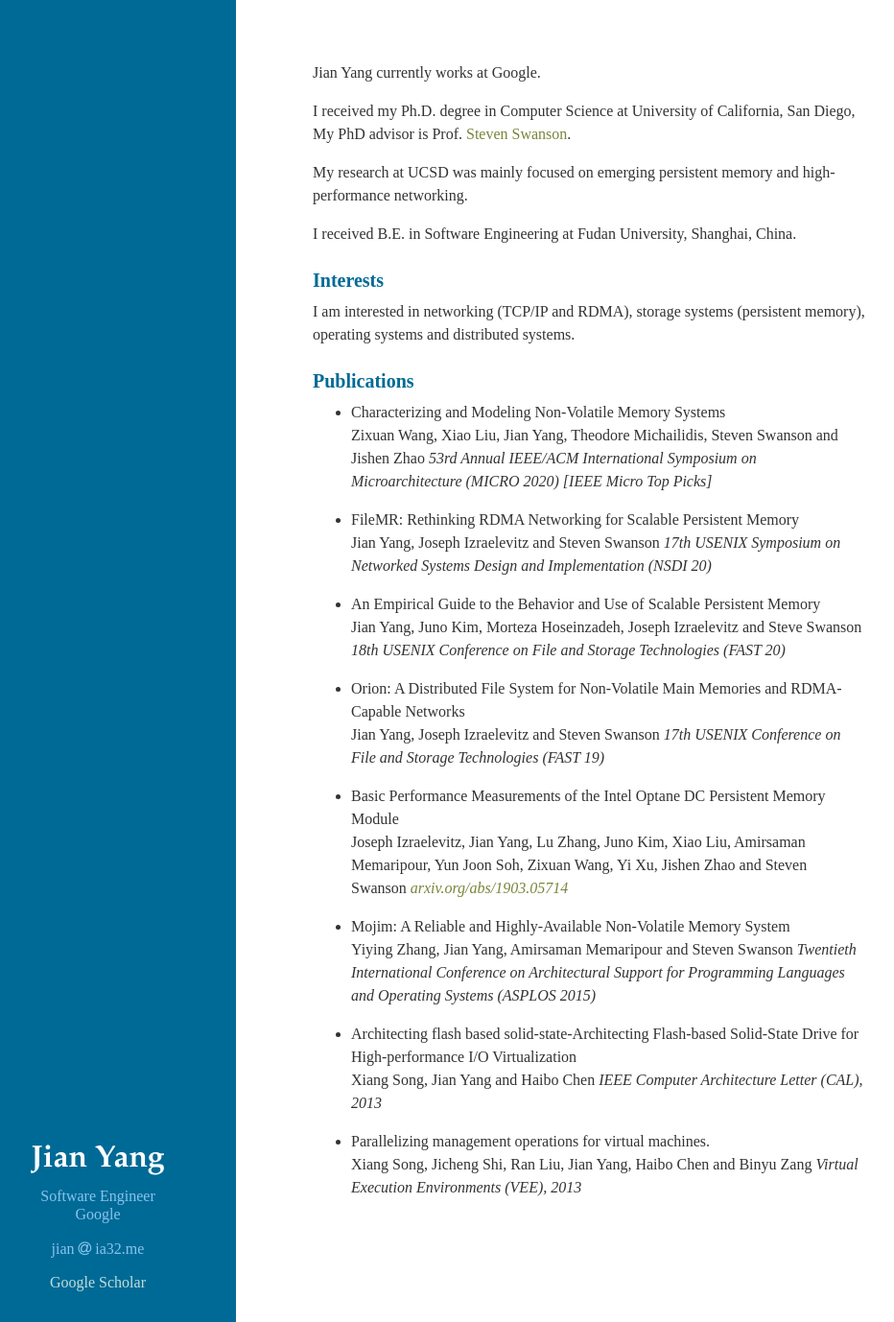
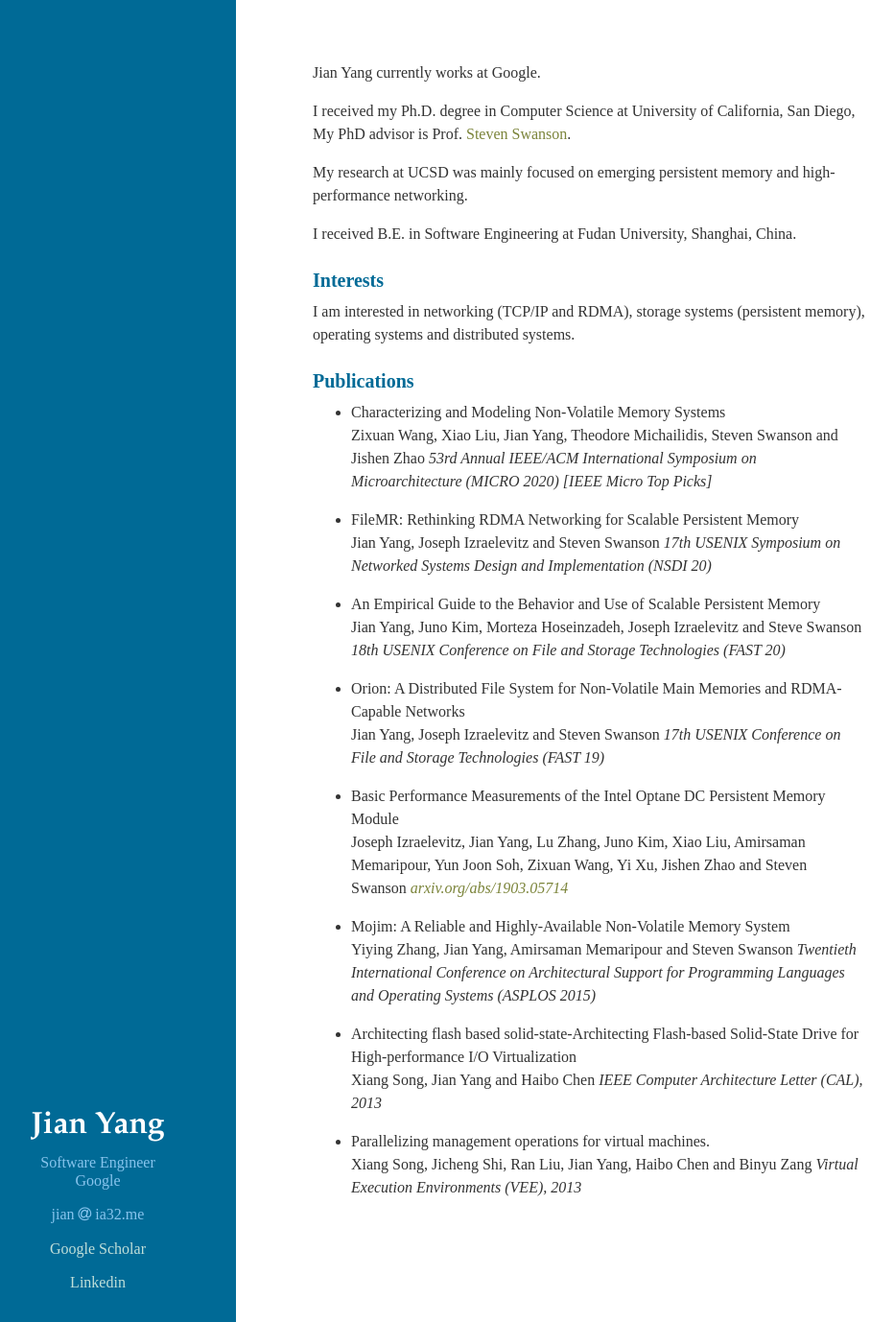
Before and after one commit to sheepx86/ia32.me, a Jekyll site: the page built from index.html, in a window 1280 px wide and 1378 px high. Shown: the whole window at 96% size, without its empty margins (42-974 px from the left). Built offline with Jekyll 4.4.1, drawn with Linux system fonts in a browser that asks for light colours; nearby versions of some CDN libraries; some web fonts are replaced; the list of posts is cut into pages by our own code.

Commit message:
Update sidebar.html

```diff
--- a/_includes/sidebar.html
+++ b/_includes/sidebar.html
@@ -11,6 +11,7 @@
       Google</p>
       <p>jian <i class="fa fa-at"></i> ia32.me<br>
       <p><a href=https://scholar.google.com/citations?user=t5kARZ0AAAAJ&hl=en>Google Scholar</a><br>
+      <p><a href=https://www.linkedin.com/in/jianyang1>Linkedin</a><br>
 
 
     </div>
```
